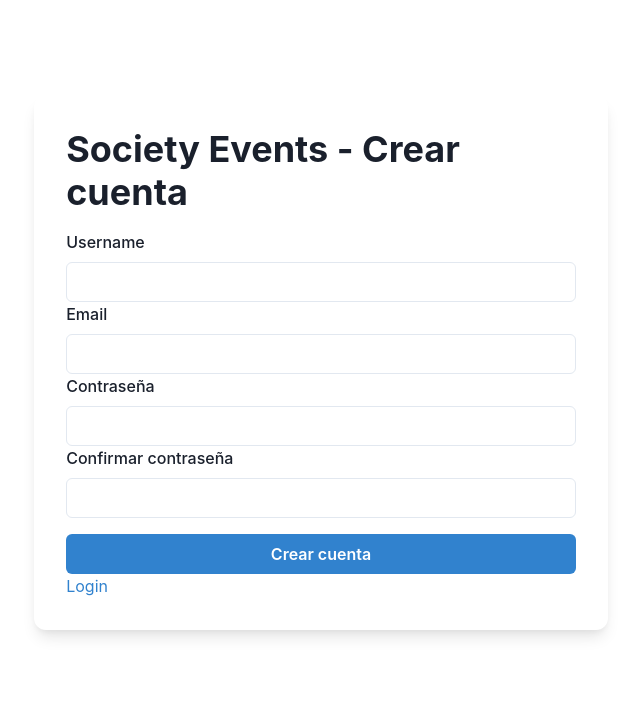
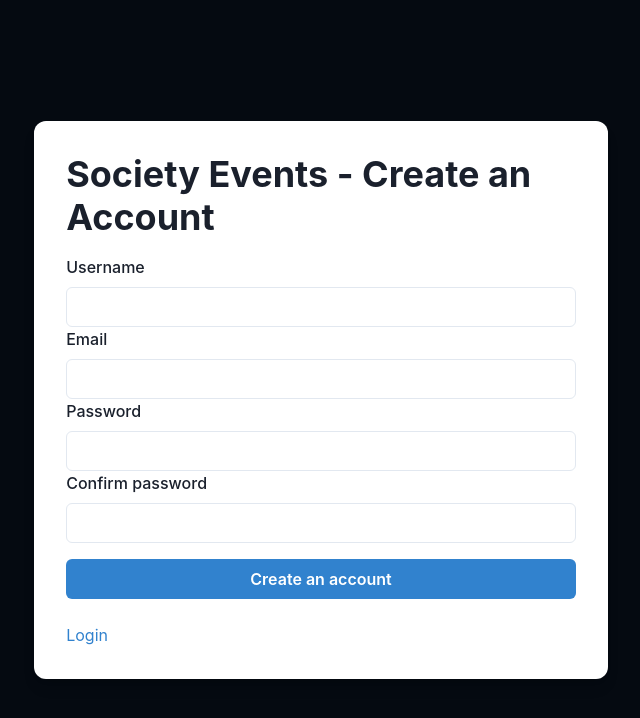
Before and after one commit to TheIcySpark/Society-events, a React (Create React App) app in the folder society-events-frontend/: page /signUp in a window 1280 px wide. Shown: the top 718 px of the page, without its empty margins (319-959 px from the left). Built offline with nearby package versions, Linux system fonts and the light colour scheme.

Commit message:
improved signup

```diff
--- a/society-events-frontend/src/components/Login.tsx
+++ b/society-events-frontend/src/components/Login.tsx
@@ -62,7 +62,6 @@ export default function Login() {
               </Text>
             </Stack>
           </Stack>
-
         </Container>
       </Box>
     </ChakraProvider>
--- a/society-events-frontend/src/components/SignUpForm.tsx
+++ b/society-events-frontend/src/components/SignUpForm.tsx
@@ -11,6 +11,7 @@ import {
   useToast,
   Text,
   Link as ChakraLink,
+  Box,
 } from '@chakra-ui/react';
 
 function SignUpForm() {
@@ -45,6 +46,7 @@ function SignUpForm() {
 
   return (
     <ChakraProvider>
+      <Box bg="#050a11" minHeight="100vh" display="flex" justifyContent="center" alignItems="center">
         <Container centerContent py={{ base: '12', md: '24' }}>
           <Stack
             spacing={4}
@@ -52,8 +54,9 @@ function SignUpForm() {
             rounded={'xl'}
             boxShadow={'lg'}
             p={{ base: 4, md: 8 }}
+            bg="white"
           >
-          <Heading>Society Events - Crear cuenta </Heading>
+            <Heading>Society Events - Create an Account </Heading>
             <form onSubmit={handleSubmit}>
               <FormControl id="username">
                 <FormLabel>Username</FormLabel>
@@ -76,7 +79,7 @@ function SignUpForm() {
                 />
               </FormControl>
               <FormControl id="password">
-              <FormLabel>Contraseña</FormLabel>
+                <FormLabel>Password</FormLabel>
                 <Input
                   type="password"
                   name="password"
@@ -86,7 +89,7 @@ function SignUpForm() {
                 />
               </FormControl>
               <FormControl id="confirmPassword">
-              <FormLabel>Confirmar contraseña</FormLabel>
+                <FormLabel>Confirm password</FormLabel>
                 <Input
                   type="password"
                   name="confirmPassword"
@@ -95,17 +98,20 @@ function SignUpForm() {
                   size="md"
                 />
               </FormControl>
+              <Stack spacing={6}>
                 <Button colorScheme="blue" variant="solid" type="submit" mt={4} width="full">
-              Crear cuenta
+                  Create an account
                 </Button>
                 <Text>
                   <ChakraLink as={ChakraLink} href="/login" color="blue.500">
                     Login
                   </ChakraLink>
                 </Text>
+              </Stack>
             </form>
           </Stack>
         </Container>
+      </Box>
     </ChakraProvider>
   );
 }
```
Lines whose indentation alone changed are shown as unchanged.
